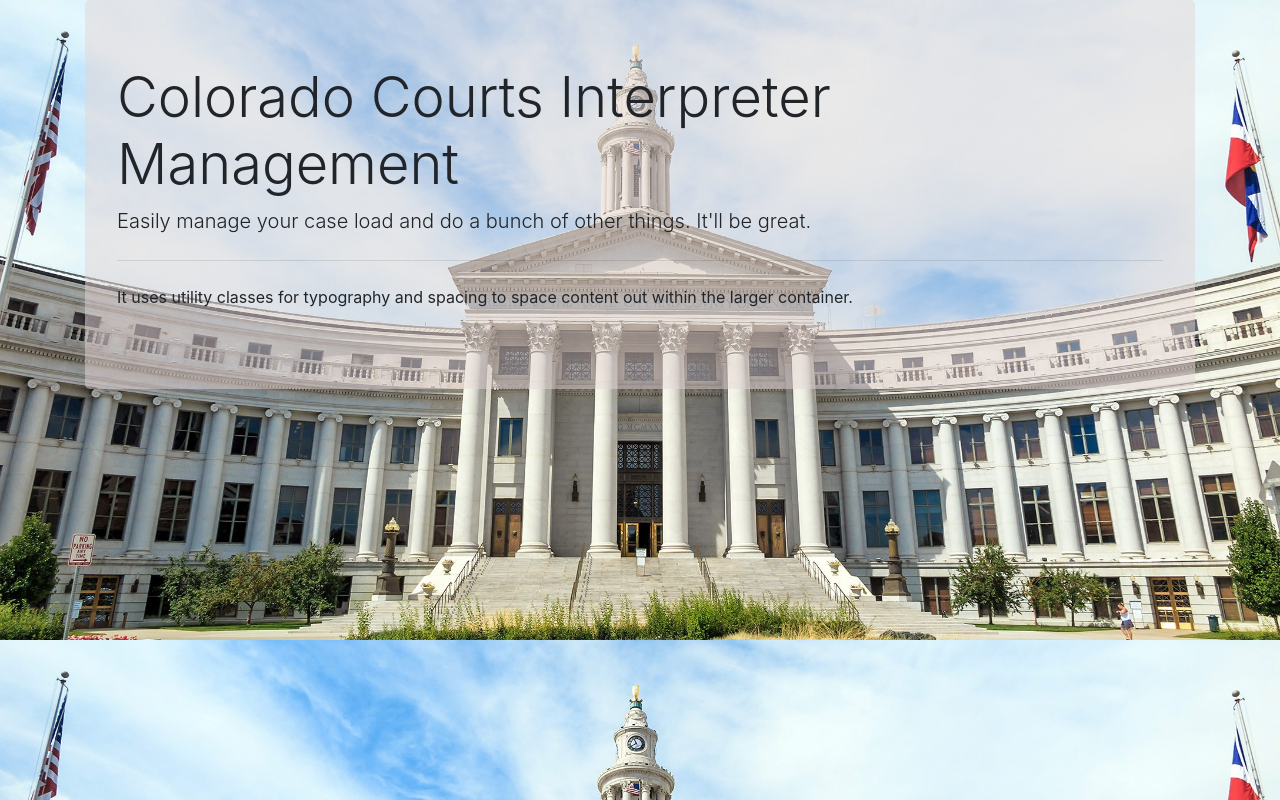
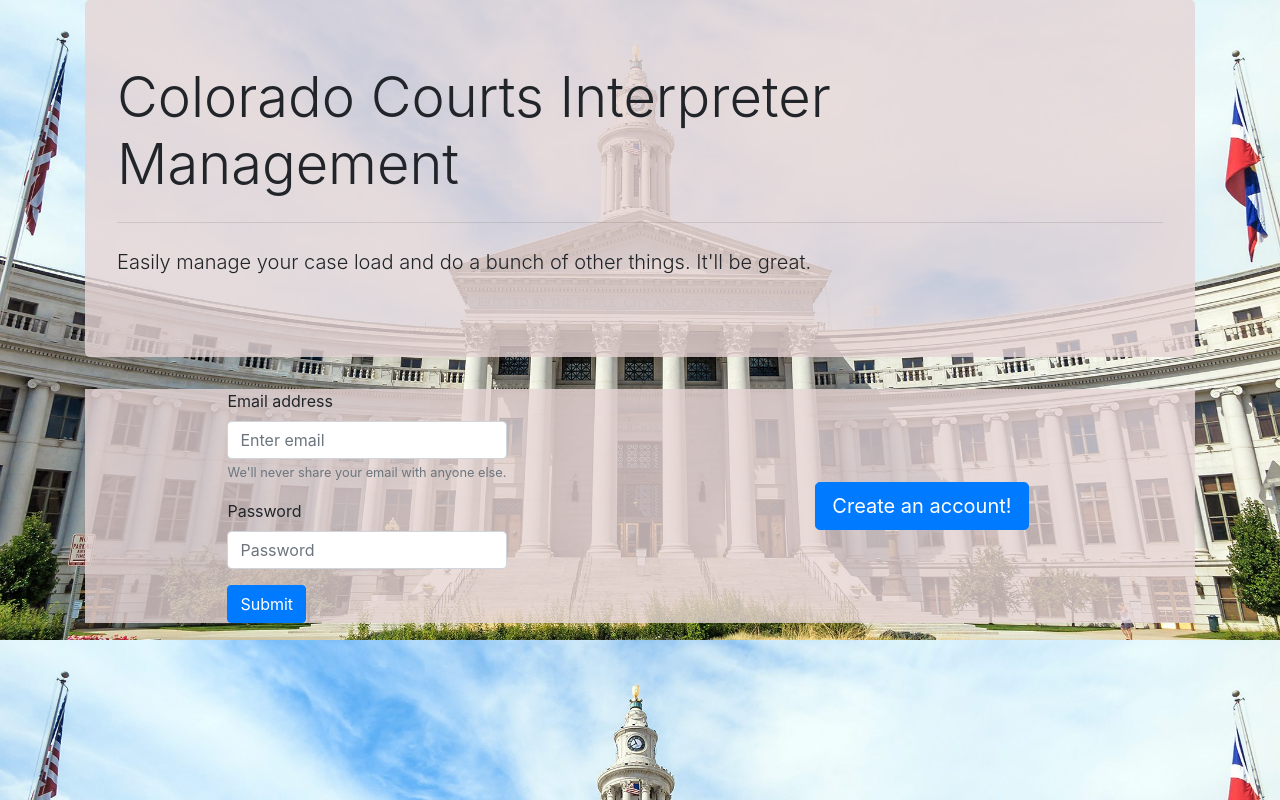
Before and after one commit to ezagala/coloradoCourtsApp, a website: page public/index.html in a window 1280 px wide. Drawn offline with nearby package versions, Linux system fonts and the light colour scheme.

Commit message:
homepage

```diff
--- a/public/css/style.css
+++ b/public/css/style.css
@@ -5,5 +5,10 @@ body {
 
 .jumbotron {
     background: rgb(0, 25, 87); /* This is for ie8 and below */
-    background: rgba(230, 213, 213, 0.5);
+    background: rgba(230, 213, 213, 0.8);
  }
+
+ .accountAndLogin {
+    background: rgb(0, 25, 87); /* This is for ie8 and below */
+    background: rgba(230, 213, 213, 0.8);
+ }
--- a/public/index.html
+++ b/public/index.html
@@ -15,14 +15,42 @@
 
     <div class="container">
 
-        <div class="jumbotron">
+        <div class="jumbotron ">
             <h1 class="display-4">Colorado Courts Interpreter Management</h1>
+            <hr class="my-4">
             <p class="lead">Easily manage your case load and do a bunch of other things. It'll be great.</p>
-            <hr class="my-4">
-            <p>It uses utility classes for typography and spacing to space content out within the larger container.</p>
         </div>
 
+        <div class="d-flex flex-row justify-content-around align-items-center accountAndLogin">
+
+                <div class="p-8">
+                    <form>
+                        <div class="form-group">
+                            <label for="exampleInputEmail1">Email address</label>
+                            <input type="email" class="form-control" id="exampleInputEmail1" aria-describedby="emailHelp" placeholder="Enter email">
+                            <small id="emailHelp" class="form-text text-muted">We'll never share your email with anyone else.</small>
+                        </div>
+                        <div class="form-group">
+                            <label for="exampleInputPassword1">Password</label>
+                            <input type="password" class="form-control" id="exampleInputPassword1" placeholder="Password">
+                        </div>
+                        <!-- <div class="form-check">
+                            <input type="checkbox" class="form-check-input" id="exampleCheck1">
+                            <label class="form-check-label" for="exampleCheck1">Check me out</label>
+                        </div> -->
+                        <button type="submit" class="btn btn-primary">Submit</button>
+                    </form>
+                </div>
+
+                <div class="p-4">
+                    <button type="button" class="btn btn-primary btn-lg">Create an account!</button>
+                </div>
+        </div>
+
+
+
     </div>
+
 
 
 
```
